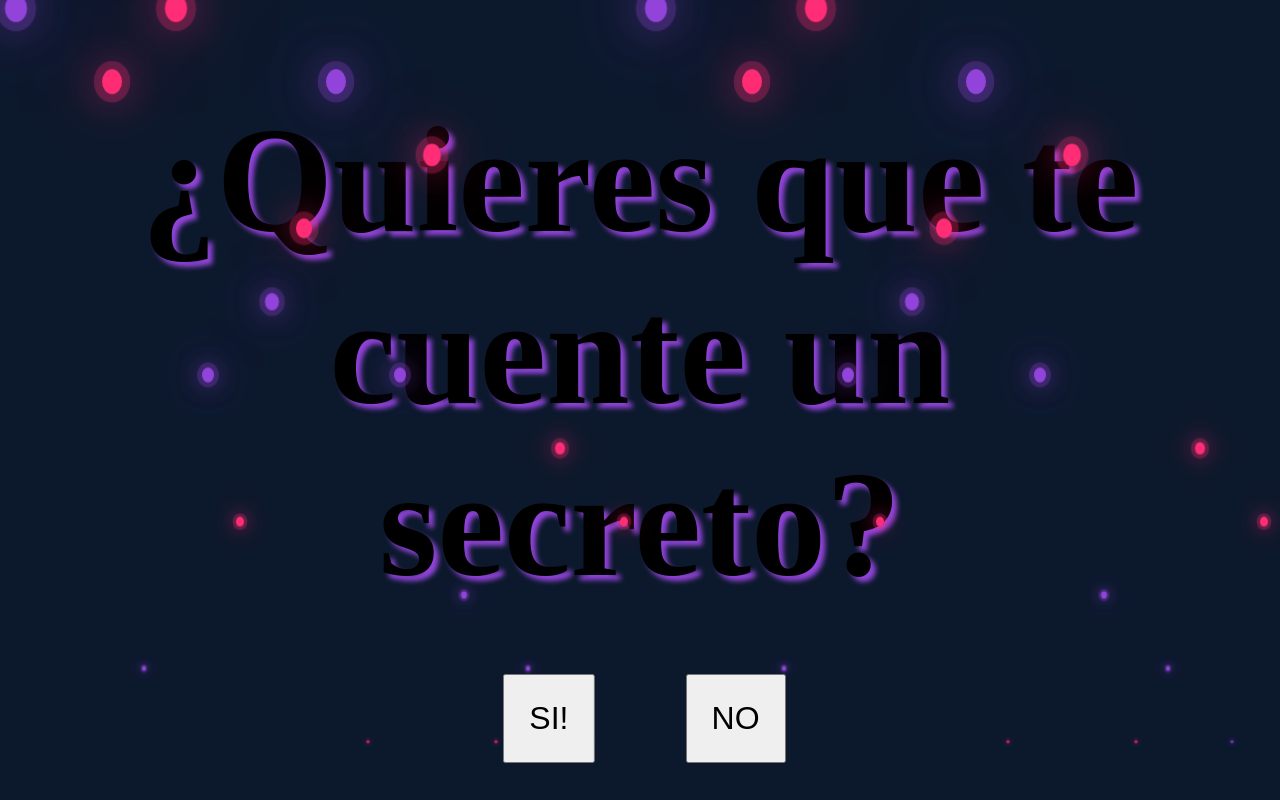
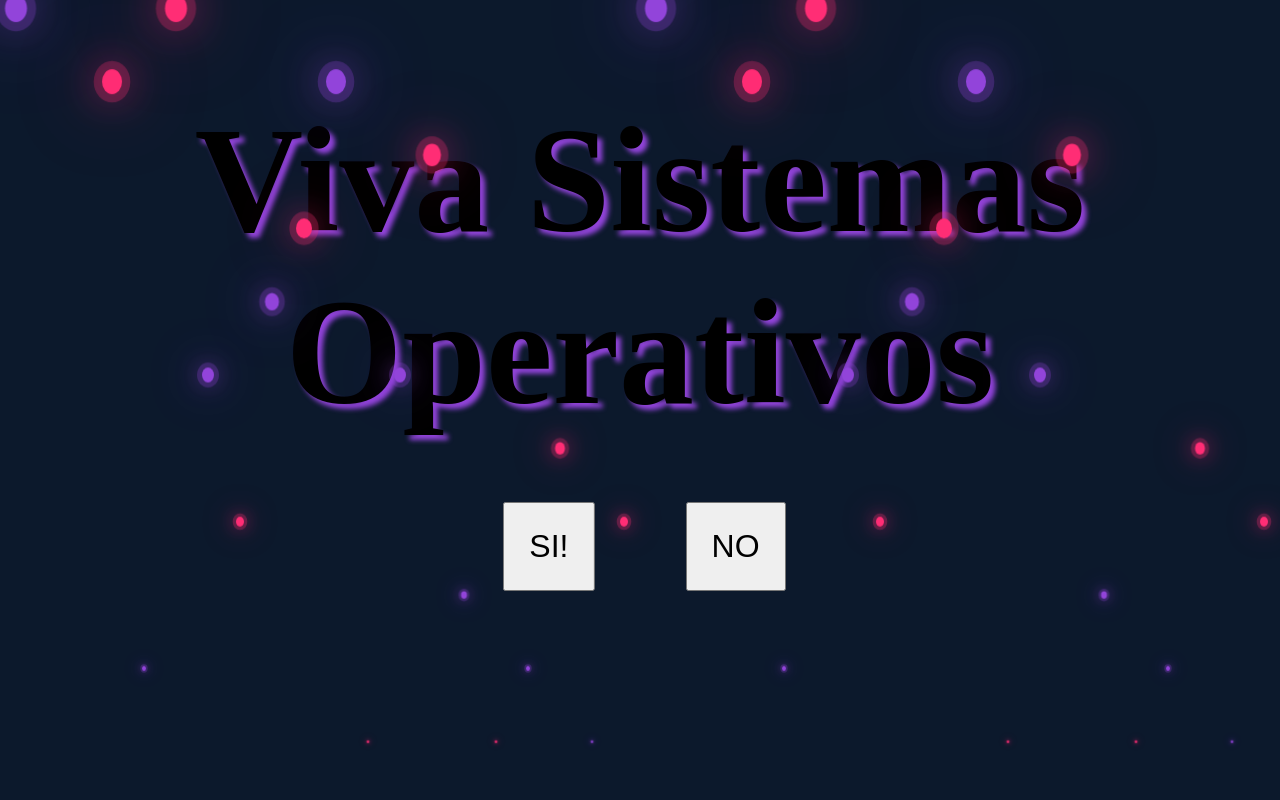
Before and after one commit to CesarLop3z/LoveDay, a plain HTML site: page index.html in a window 1280 px wide. Drawn offline with Linux system fonts and the light colour scheme.

Commit message:
Update index.html

```diff
--- a/index.html
+++ b/index.html
@@ -50,7 +50,7 @@
             <span style="--i:13;"></span>
             <span style="--i:28;"></span>
         </div>
-        <h1>¿Quieres que te cuente un secreto?</h1>
+        <h1>Viva Sistemas Operativos</h1>
         <button id="yesBtn">SI!</button>
         <button id="noBtn">NO</button>
         </div>
```
